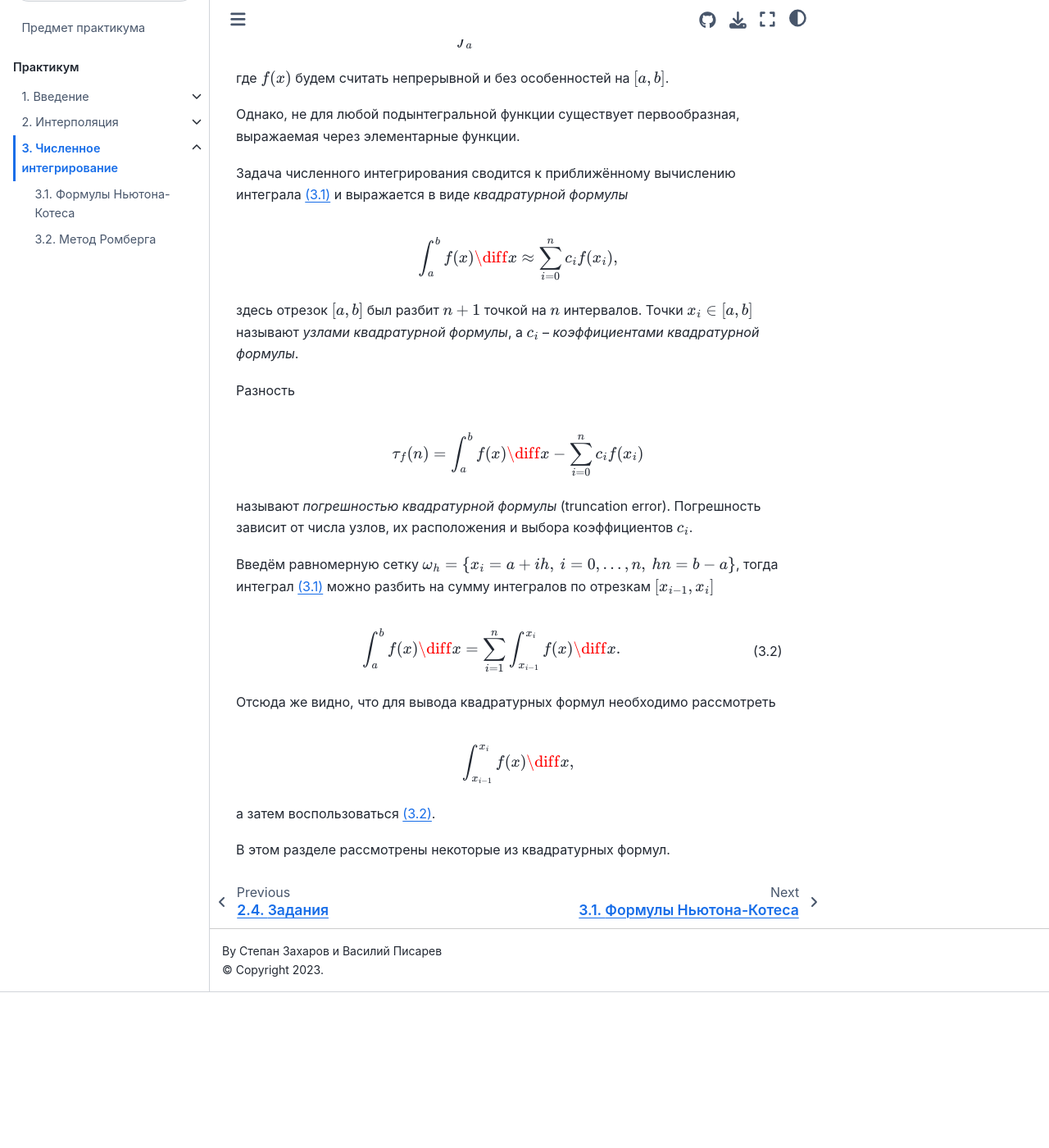
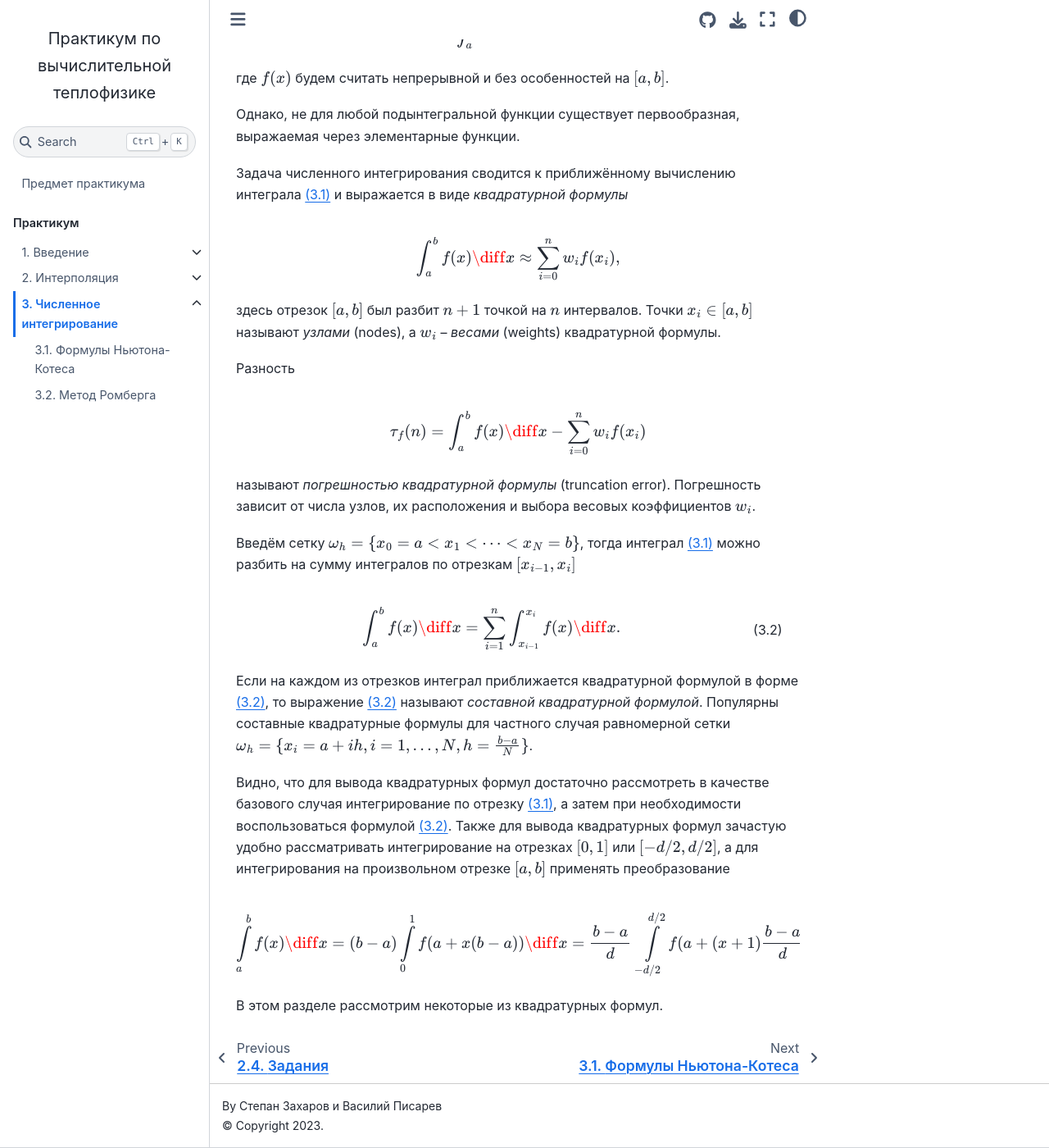
Before and after one commit to stepanzh/computational_thermodynamics, a Jupyter Book: the page built from book/integration/index.md, in a window 1280 px wide and 1400 px high, scrolled down 216 px. Shown: the whole window at 82% size. Built offline with Jupyter Book 1.0.4 settings and Sphinx 7.4.7 and the Sphinx Book theme 1.1.4, drawn with Linux system fonts in a browser that asks for light colours; before the commit the page ends 1426 px from its top, so only the background shows below that.

Commit message:
Update index.md
Некоторые обобщения.

Предлагаю вместо c_i использовать обозначение w_i и называть "веса".

````diff
--- a/book/integration/index.md
+++ b/book/integration/index.md
@@ -15,20 +15,20 @@
 Задача численного интегрирования сводится к приближённому вычислению интеграла {eq}`int` и выражается в виде *квадратурной формулы*
 
 ```{math}
-\int_a^b f(x)\diff x \approx \sum_{i=0}^n c_i f(x_i),
+\int_a^b f(x)\diff x \approx \sum_{i=0}^n w_i f(x_i),
 ```
 
-здесь отрезок $[a, b]$ был разбит $n+1$ точкой на $n$ интервалов. Точки $x_i \in [a, b]$ называют *узлами квадратурной формулы*, а $c_i$ &ndash; *коэффициентами квадратурной формулы*.
+здесь отрезок $[a, b]$ был разбит $n+1$ точкой на $n$ интервалов. Точки $x_i \in [a, b]$ называют *узлами* (nodes), а $w_i$ &ndash; *весами* (weights) квадратурной формулы.
 
 Разность
 
 ```{math}
-\tau_f(n) = \int_a^b f(x)\diff x - \sum_{i=0}^n c_i f(x_i)
+\tau_f(n) = \int_a^b f(x)\diff x - \sum_{i=0}^n w_i f(x_i)
 ```
 
-называют *погрешностью квадратурной формулы* (truncation error). Погрешность зависит от числа узлов, их расположения и выбора коэффициентов $c_i$.
+называют *погрешностью квадратурной формулы* (truncation error). Погрешность зависит от числа узлов, их расположения и выбора весовых коэффициентов $w_i$.
 
-Введём равномерную сетку $\omega_h = \{x_i = a + i h,\:i=0,...,n,\: hn = b-a\}$, тогда интеграл {eq}`int` можно разбить на сумму интегралов по отрезкам $[x_{i-1}, x_i]$
+Введём сетку $\omega_h = \{x_0 = a < x_1 < \dots < x_N = b\}$, тогда интеграл {eq}`int` можно разбить на сумму интегралов по отрезкам $[x_{i-1}, x_i]$
 
 ```{math}
 :label: intsum
@@ -36,12 +36,13 @@
 \int_a^b f(x)\diff x = \sum_{i=1}^n \int_{x_{i-1}}^{x_i} f(x)\diff x.
 ```
 
-Отсюда же видно, что для вывода квадратурных формул необходимо рассмотреть
+Если на каждом из отрезков интеграл приближается квадратурной формулой в форме {eq}`intsum`, то выражение {eq}`intsum` называют *составной квадратурной формулой*.
+Популярны составные квадратурные формулы для частного случая равномерной сетки $\omega_h = \{x_i = a + ih, i = 1, \dots, N, h = \frac{b - a}{N}\}$.
+
+Видно, что для вывода квадратурных формул достаточно рассмотреть в качестве базового случая интегрирование по отрезку {eq}`int`, а затем при необходимости воспользоваться формулой {eq}`intsum`. Также для вывода квадратурных формул зачастую удобно рассматривать интегрирование на отрезках $[0, 1]$ или $[-d/2, d/2]$, а для интегрирования на произвольном отрезке $[a, b]$ применять преобразование
 
 ```{math}
-\int_{x_{i-1}}^{x_i} f(x)\diff x,
+\int\limits_{a}^{b} f(x)\diff x = (b - a)\int\limits_{0}^{1} f(a + x(b - a)) \diff x = \frac{b - a}{d}\int\limits_{-d/2}^{d/2} f(a + (x + 1)\frac{b - a}{d}) \diff x,
 ```
 
-а затем воспользоваться {eq}`intsum`.
-
-В этом разделе рассмотрены некоторые из квадратурных формул.
+В этом разделе рассмотрим некоторые из квадратурных формул.
````
